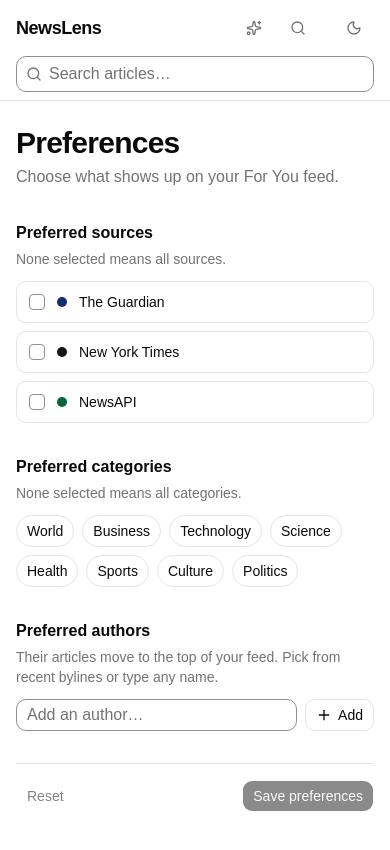
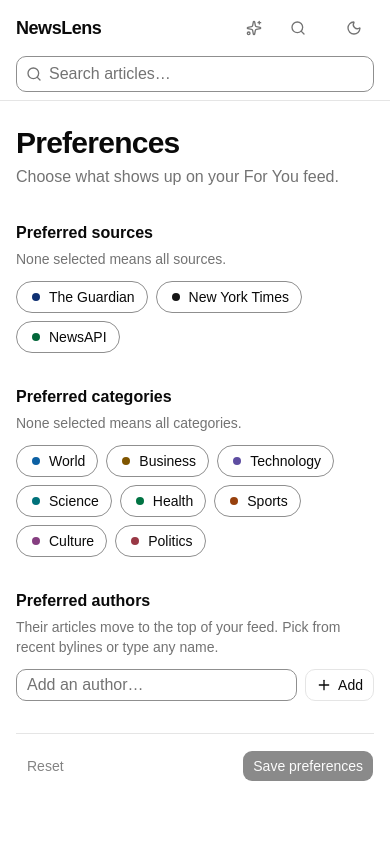
Before and after one commit to hamdi-karim/NewsLens, a React (Vite) app: page /preferences in a window 390 px wide. Built offline with nearby package versions, Linux system fonts and the light colour scheme.

Commit message:
feat: color-coded category chips in filters, cards and preferences

```diff
--- a/src/features/articles/ArticleCard.tsx
+++ b/src/features/articles/ArticleCard.tsx
@@ -4,6 +4,7 @@ import { memo, useState } from "react";
 import type { Article } from "@/domain/types";
 import { cn } from "@/shared/lib/utils";
 import { Badge } from "@/shared/ui/badge";
+import { getCategoryColorClass } from "./categoryConfig";
 import { getSourceDisplay } from "./sourceConfig";
 
 interface ArticleCardProps {
@@ -87,7 +88,15 @@ export const ArticleCard = memo(function ArticleCard({
             {sourceText}
           </Badge>
           {article.category && (
-            <span className="capitalize">{article.category}</span>
+            // Tinted, unlike the solid source badge, so the two never read as the same thing.
+            <span
+              className={cn(
+                "inline-flex h-5 items-center rounded-full bg-(--chip-color)/12 px-2 font-medium text-(--chip-color) capitalize dark:bg-(--chip-color)/20",
+                getCategoryColorClass(article.category),
+              )}
+            >
+              {article.category}
+            </span>
           )}
         </div>
 
--- /dev/null
+++ b/src/features/articles/categoryConfig.ts
@@ -0,0 +1,18 @@
+import type { Category } from "@/domain/types";
+
+// The only place category colors are mapped (tokens live in index.css). Each class sets
+// --chip-color, which chips and tags read, so their styles are written once.
+const CATEGORY_COLOR_CLASS_NAMES: Record<Category, string> = {
+  world: "[--chip-color:var(--color-category-world)]",
+  business: "[--chip-color:var(--color-category-business)]",
+  technology: "[--chip-color:var(--color-category-technology)]",
+  science: "[--chip-color:var(--color-category-science)]",
+  health: "[--chip-color:var(--color-category-health)]",
+  sports: "[--chip-color:var(--color-category-sports)]",
+  culture: "[--chip-color:var(--color-category-culture)]",
+  politics: "[--chip-color:var(--color-category-politics)]",
+};
+
+export function getCategoryColorClass(category: Category): string {
+  return CATEGORY_COLOR_CLASS_NAMES[category];
+}
--- a/src/features/articles/index.ts
+++ b/src/features/articles/index.ts
@@ -1,4 +1,5 @@
 export { ArticleResults } from "./ArticleResults";
+export { getCategoryColorClass } from "./categoryConfig";
 export { articleKeys } from "./queryKeys";
 export { SOURCE_DISPLAYS } from "./sourceConfig";
 export { StateMessage } from "./StateMessage";
--- a/src/features/articles/sourceConfig.ts
+++ b/src/features/articles/sourceConfig.ts
@@ -8,10 +8,18 @@ const BADGE_CLASS_NAMES: Record<SourceId, string> = {
   newsapi: "bg-source-newsapi text-white",
 };
 
+// Sets --chip-color for filter and preference chips (see shared/ui/chip).
+const CHIP_COLOR_CLASS_NAMES: Record<SourceId, string> = {
+  guardian: "[--chip-color:var(--color-source-guardian-accent)]",
+  nyt: "[--chip-color:var(--color-source-nyt-accent)]",
+  newsapi: "[--chip-color:var(--color-source-newsapi-accent)]",
+};
+
 export interface SourceDisplay {
   id: SourceId;
   label: string;
   badgeClassName: string;
+  chipColorClassName: string;
 }
 
 // Registered sources in priority order, with their display details.
@@ -20,6 +28,7 @@ export const SOURCE_DISPLAYS: readonly SourceDisplay[] = SOURCES.map(
     id: source.id,
     label: source.label,
     badgeClassName: BADGE_CLASS_NAMES[source.id],
+    chipColorClassName: CHIP_COLOR_CLASS_NAMES[source.id],
   }),
 );
 
@@ -29,6 +38,7 @@ export function getSourceDisplay(id: SourceId): SourceDisplay {
       id,
       label: id,
       badgeClassName: BADGE_CLASS_NAMES[id],
+      chipColorClassName: CHIP_COLOR_CLASS_NAMES[id],
     }
   );
 }
--- a/src/features/preferences/CategoryPreferences.tsx
+++ b/src/features/preferences/CategoryPreferences.tsx
@@ -1,6 +1,8 @@
 import { CATEGORIES, type Category } from "@/domain/types";
+import { getCategoryColorClass } from "@/features/articles";
 import { toggle } from "@/shared/lib/toggle";
-import { Button } from "@/shared/ui/button";
+import { cn } from "@/shared/lib/utils";
+import { ChipMark, chipClassName } from "@/shared/ui/chip";
 import { PreferenceSection } from "./PreferenceSection";
 
 interface CategoryPreferencesProps {
@@ -22,16 +24,20 @@ export function CategoryPreferences({
         {CATEGORIES.map((category) => {
           const isSelected = selected.includes(category);
           return (
-            <Button
+            <button
               key={category}
               type="button"
-              variant={isSelected ? "default" : "outline"}
               aria-pressed={isSelected}
-              className="rounded-full capitalize"
+              className={cn(
+                chipClassName,
+                "cursor-pointer capitalize",
+                getCategoryColorClass(category),
+              )}
               onClick={() => onChange(toggle(CATEGORIES, selected, category))}
             >
+              <ChipMark />
               {category}
-            </Button>
+            </button>
           );
         })}
       </div>
--- a/src/features/preferences/SourcePreferences.tsx
+++ b/src/features/preferences/SourcePreferences.tsx
@@ -2,8 +2,7 @@ import type { SourceId } from "@/domain/types";
 import { SOURCE_DISPLAYS } from "@/features/articles";
 import { toggle } from "@/shared/lib/toggle";
 import { cn } from "@/shared/lib/utils";
-import { Checkbox } from "@/shared/ui/checkbox";
-import { Label } from "@/shared/ui/label";
+import { ChipCheckbox } from "@/shared/ui/chip";
 import { PreferenceSection } from "./PreferenceSection";
 
 const SOURCE_IDS = SOURCE_DISPLAYS.map((source) => source.id);
@@ -22,26 +21,18 @@ export function SourcePreferences({
       title="Preferred sources"
       hint="None selected means all sources."
     >
-      <div className="grid grid-cols-1 gap-2 sm:grid-cols-3">
+      <div className="flex flex-wrap gap-2">
         {SOURCE_DISPLAYS.map((source) => (
-          <Label
+          <ChipCheckbox
             key={source.id}
-            htmlFor={`pref-source-${source.id}`}
-            className="flex cursor-pointer items-center gap-3 rounded-lg border p-3 font-normal has-data-[state=checked]:border-primary has-data-[state=checked]:bg-muted/50"
+            className={cn("cursor-pointer", source.chipColorClassName)}
+            checked={selected.includes(source.id)}
+            onCheckedChange={() =>
+              onChange(toggle(SOURCE_IDS, selected, source.id))
+            }
           >
-            <Checkbox
-              id={`pref-source-${source.id}`}
-              checked={selected.includes(source.id)}
-              onCheckedChange={() =>
-                onChange(toggle(SOURCE_IDS, selected, source.id))
-              }
-            />
-            <span
-              aria-hidden="true"
-              className={cn("size-2.5 rounded-full", source.badgeClassName)}
-            />
             {source.label}
-          </Label>
+          </ChipCheckbox>
         ))}
       </div>
     </PreferenceSection>
--- a/src/index.css
+++ b/src/index.css
@@ -42,6 +42,17 @@
   --color-source-guardian: var(--source-guardian);
   --color-source-nyt: var(--source-nyt);
   --color-source-newsapi: var(--source-newsapi);
+  --color-source-guardian-accent: var(--source-guardian-accent);
+  --color-source-nyt-accent: var(--source-nyt-accent);
+  --color-source-newsapi-accent: var(--source-newsapi-accent);
+  --color-category-world: var(--category-world);
+  --color-category-business: var(--category-business);
+  --color-category-technology: var(--category-technology);
+  --color-category-science: var(--category-science);
+  --color-category-health: var(--category-health);
+  --color-category-sports: var(--category-sports);
+  --color-category-culture: var(--category-culture);
+  --color-category-politics: var(--category-politics);
   --radius-sm: calc(var(--radius) * 0.6);
   --radius-md: calc(var(--radius) * 0.8);
   --radius-lg: var(--radius);
@@ -91,6 +102,20 @@
   --source-guardian: oklch(0.33 0.12 262);
   --source-nyt: oklch(0.2 0 0);
   --source-newsapi: oklch(0.45 0.11 155);
+  /* Source color for chip borders and checks; in light mode the badge color itself. */
+  --source-guardian-accent: var(--source-guardian);
+  --source-nyt-accent: var(--source-nyt);
+  --source-newsapi-accent: var(--source-newsapi);
+  /* Category colors: same lightness and chroma, hues spread apart. Used as text on their
+     own 12% tint (4.8:1 at worst, science) and as dots and borders. */
+  --category-world: oklch(0.48 0.13 250);
+  --category-business: oklch(0.48 0.13 85);
+  --category-technology: oklch(0.48 0.13 290);
+  --category-science: oklch(0.48 0.13 200);
+  --category-health: oklch(0.48 0.13 160);
+  --category-sports: oklch(0.48 0.13 45);
+  --category-culture: oklch(0.48 0.13 330);
+  --category-politics: oklch(0.48 0.13 15);
 }
 
 .dark {
@@ -131,6 +156,19 @@
   --source-guardian: oklch(0.45 0.14 262);
   --source-nyt: oklch(0.42 0 0);
   --source-newsapi: oklch(0.45 0.11 155);
+  /* The badge colors are too dark to mark a chip on the dark page; these give ~10:1. */
+  --source-guardian-accent: oklch(0.78 0.1 262);
+  --source-nyt-accent: oklch(0.88 0 0);
+  --source-newsapi-accent: oklch(0.78 0.12 155);
+  /* Light enough to read as text on their 20% tint over the dark card (6:1 at worst). */
+  --category-world: oklch(0.8 0.12 250);
+  --category-business: oklch(0.8 0.12 85);
+  --category-technology: oklch(0.8 0.12 290);
+  --category-science: oklch(0.8 0.12 200);
+  --category-health: oklch(0.8 0.12 160);
+  --category-sports: oklch(0.8 0.12 45);
+  --category-culture: oklch(0.8 0.12 330);
+  --category-politics: oklch(0.8 0.12 15);
 }
 
 @layer base {
--- /dev/null
+++ b/src/shared/ui/chip.tsx
@@ -0,0 +1,76 @@
+import * as React from "react";
+import { cn } from "cn";
+import { CheckIcon } from "lucide-react";
+import { Checkbox as CheckboxPrimitive } from "radix-ui";
+import { RadioGroup as RadioGroupPrimitive } from "radix-ui";
+
+// Pill toggles. The color comes from a --chip-color class set by the caller (category and
+// source configs). "On" fills the chip with its color and shows a check mark, so active
+// filters stand out and the state never relies on color alone. On the fill the label
+// takes the page background color: white on the dark light-mode colors, near-black on the
+// light dark-mode ones (5.7:1 at worst). Works for Radix checkboxes and radios
+// (data-state) and for plain buttons with aria-pressed.
+const chipClassName =
+  "group/chip relative inline-flex min-h-8 items-center gap-1.5 rounded-full border border-input bg-background px-3 text-sm whitespace-nowrap text-foreground transition-colors outline-none select-none hover:bg-(--chip-color)/8 focus-visible:border-ring focus-visible:ring-3 focus-visible:ring-ring/50 disabled:cursor-not-allowed disabled:opacity-50 data-[state=checked]:border-(--chip-color) data-[state=checked]:bg-(--chip-color) data-[state=checked]:text-background data-[state=checked]:hover:bg-(--chip-color)/90 aria-pressed:border-(--chip-color) aria-pressed:bg-(--chip-color) aria-pressed:text-background aria-pressed:hover:bg-(--chip-color)/90";
+
+// A colored dot when off (a hollow ring for radios, which have no color of their own),
+// a check when on. Same box, so the label never shifts.
+function ChipMark({ isRadio = false }: { isRadio?: boolean }) {
+  return (
+    <span
+      aria-hidden="true"
+      className="grid size-3.5 shrink-0 place-items-center rounded-full group-aria-pressed/chip:bg-(--chip-color) group-data-[state=checked]/chip:bg-(--chip-color)"
+    >
+      <span
+        className={cn(
+          "rounded-full group-aria-pressed/chip:hidden group-data-[state=checked]/chip:hidden",
+          isRadio ? "size-3 border border-input" : "size-2 bg-(--chip-color)",
+        )}
+      />
+      <CheckIcon
+        strokeWidth={3}
+        className="hidden size-2.5 text-background group-aria-pressed/chip:block group-data-[state=checked]/chip:block"
+      />
+    </span>
+  );
+}
+
+function ChipCheckbox({
+  className,
+  children,
+  ...props
+}: React.ComponentProps<typeof CheckboxPrimitive.Root>) {
+  return (
+    <CheckboxPrimitive.Root
+      data-slot="chip-checkbox"
+      className={cn(chipClassName, className)}
+      {...props}
+    >
+      <ChipMark />
+      {children}
+    </CheckboxPrimitive.Root>
+  );
+}
+
+function ChipRadioItem({
+  className,
+  children,
+  ...props
+}: React.ComponentProps<typeof RadioGroupPrimitive.Item>) {
+  return (
+    <RadioGroupPrimitive.Item
+      data-slot="chip-radio-item"
+      className={cn(
+        chipClassName,
+        "[--chip-color:var(--color-primary)]",
+        className,
+      )}
+      {...props}
+    >
+      <ChipMark isRadio />
+      {children}
+    </RadioGroupPrimitive.Item>
+  );
+}
+
+export { ChipCheckbox, ChipMark, ChipRadioItem, chipClassName };
```
Also changed, not shown: src/features/search/DateFilter.tsx (+10 -8 lines), src/features/search/FilterPanel.tsx (+17 -31 lines), 1 other file (tests, documents, lock files or other folders).
